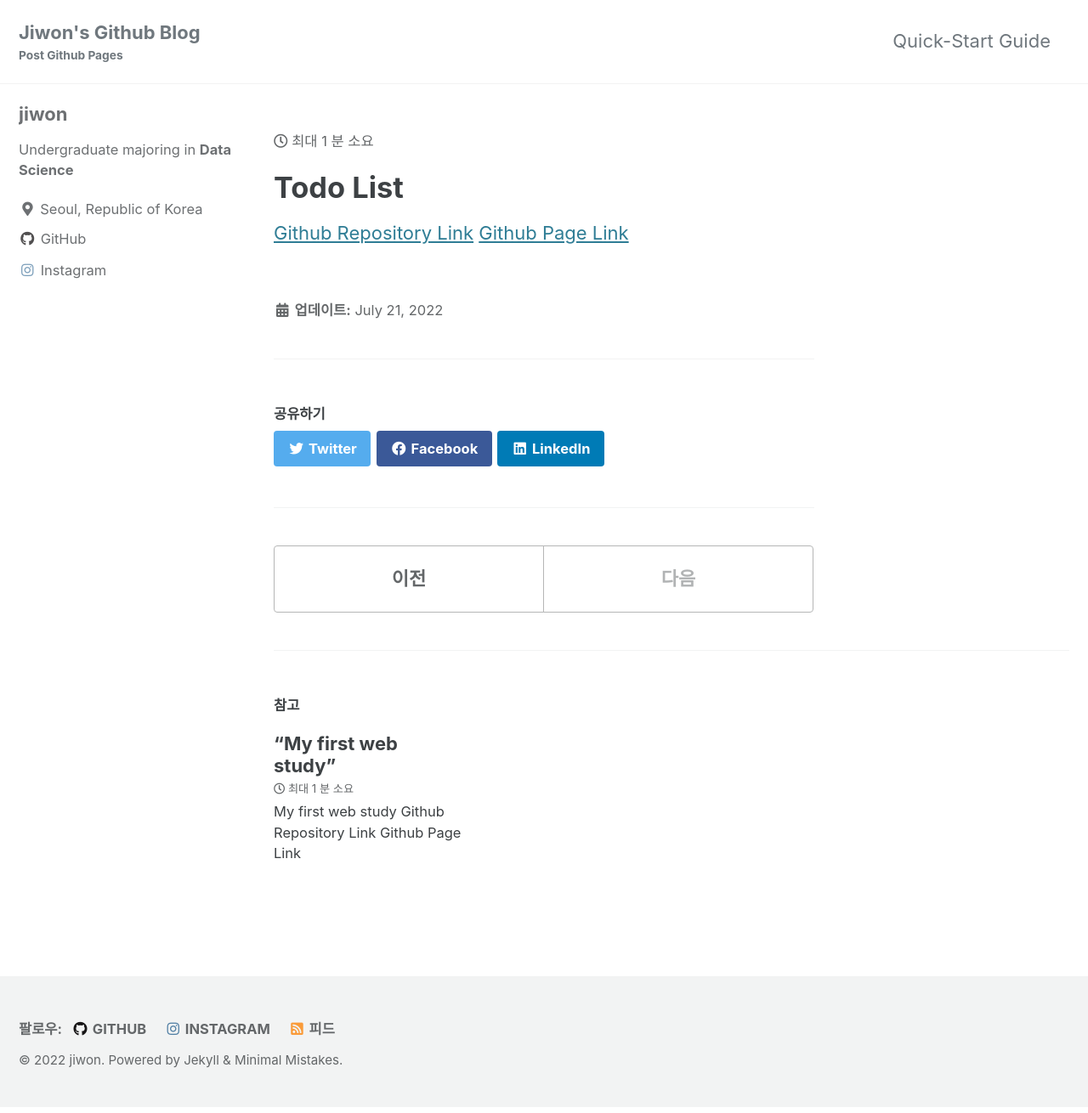
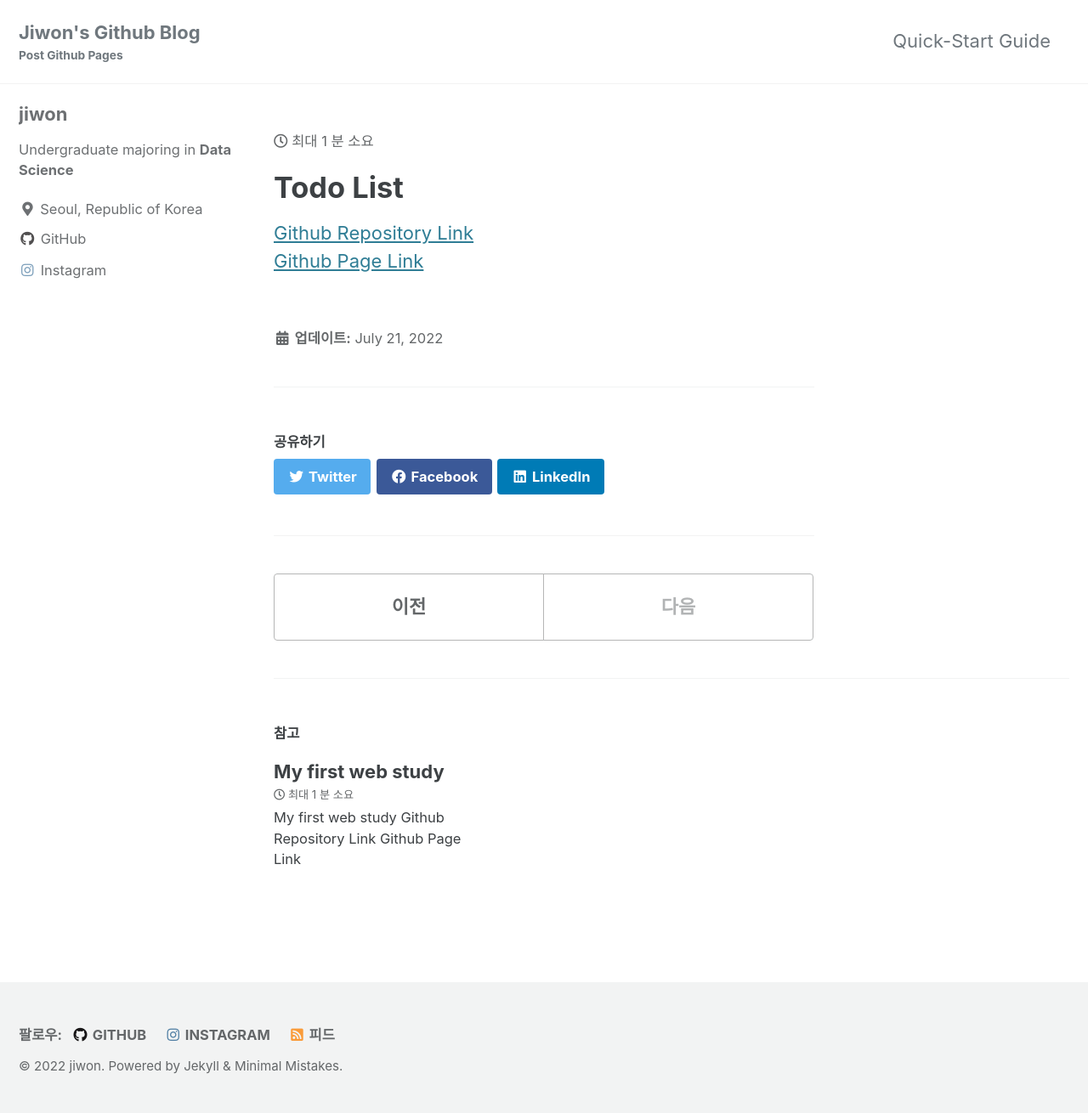
Before and after one commit to stop1one/stop1one.github.io, a Jekyll site: the page built from _posts/2022-7-21-Todo-List.md, in a window 1280 px wide. Shown: the whole page at 85% size. Built offline with Jekyll 4.4.1, drawn with Linux system fonts in a browser that asks for light colours; cached includes are drawn as plain includes.

```diff
--- a/_posts/2022-7-21-Todo-List.md
+++ b/_posts/2022-7-21-Todo-List.md
@@ -1,5 +1,5 @@
 ---
-title: “Todo List”
+title: "Todo List"
 categories:
   - Github Pages
 tags:
```
Also changed, not shown: _posts/2022-7-21-My-first-web-study.md (+1 -1 lines).
